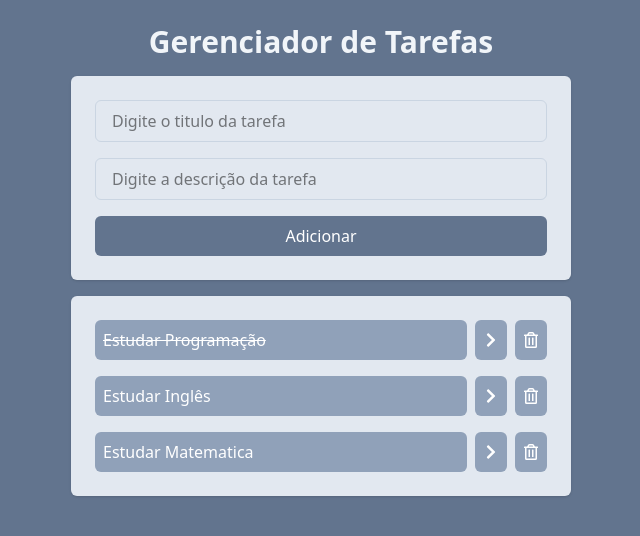
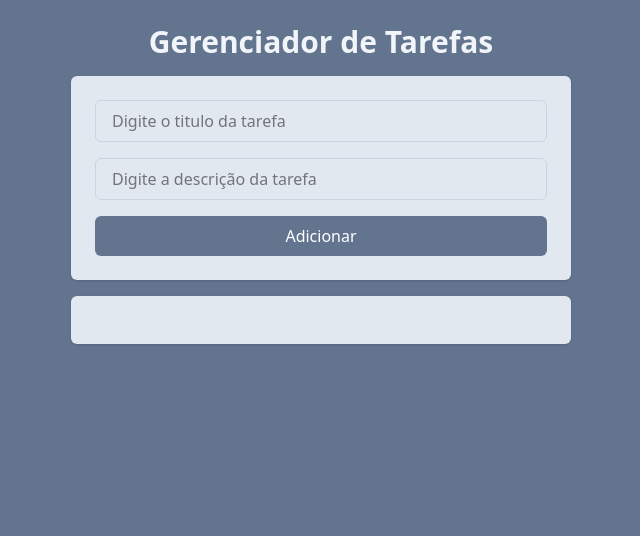
Before and after one commit to Uberdanalmeida/gerenciador-de-tarefas, a React (Vite) app: page / in a window 1280 px wide. Shown: the top 536 px of the page, without its empty margins (319-959 px from the left). Built offline with nearby package versions, Linux system fonts and the light colour scheme.

Commit message:
Utilizando UseEffect, para quando eu regarregar a página, as tarefas digitadas não sumirem.

```diff
--- a/src/App.jsx
+++ b/src/App.jsx
@@ -1,4 +1,4 @@
-import { useState } from 'react'
+import { useEffect, useState } from 'react'
 import './App.css'
 import AddTask from './components/AddTask'
 import Task from './components/Task'
@@ -6,28 +6,13 @@ import { v4 } from 'uuid'
 
 function App() {
 
-const [list, setList] = useState ([
-  {
-    id: 1,
-    title: 'Estudar Programação',
-    description: 'Estudar, para tornar desenvolvedor',
-    isComplet: true
-  },
+const [list, setList] = useState (
+JSON.parse(localStorage.getItem("list")) || []
+)
 
-  {
-    id: 2,
-    title: 'Estudar Inglês',
-    description: 'Estudar, para tornar desenvolvedor',
-    isComplet: false
-  },
-
-  {
-    id: 3,
-    title: 'Estudar Matematica',
-    description: 'Estudar, para tornar desenvolvedor',
-    isComplet: false
-  }
-])
+useEffect(() => {
+  localStorage.setItem("list", JSON.stringify(list))
+}, [list])
 
 function onTaskClick(taskId) {
   const newTask = list.map(list => {
--- a/src/components/Task.jsx
+++ b/src/components/Task.jsx
@@ -5,13 +5,13 @@ import { useNavigate } from "react-router-dom";
 
 function Task(props) {
 
-    const navegate = useNavigate()
+    const navigate = useNavigate()
     const query = new URLSearchParams()
     query.set("title", list.title)
     query.set("description", list.description)
 
     function detaiClick(list) {
-        navegate(`/list?${query.toString()}`)
+        navigate(`/list?${query.toString()}`)
     }
 
     return(
```
